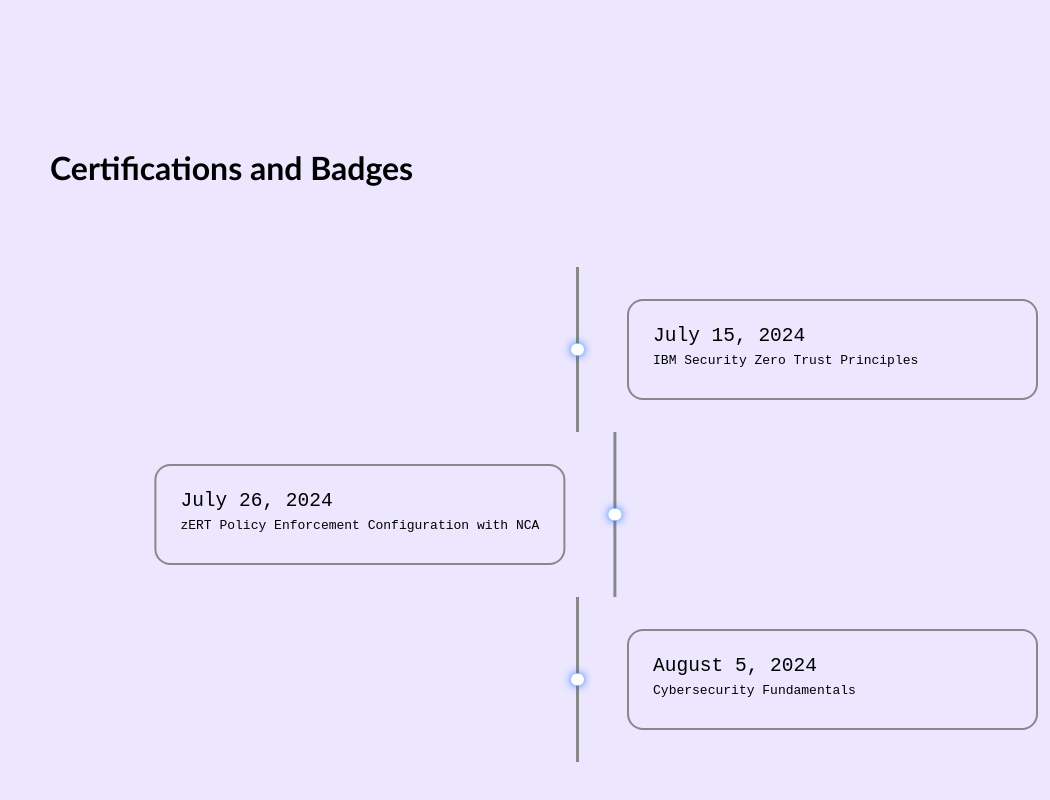
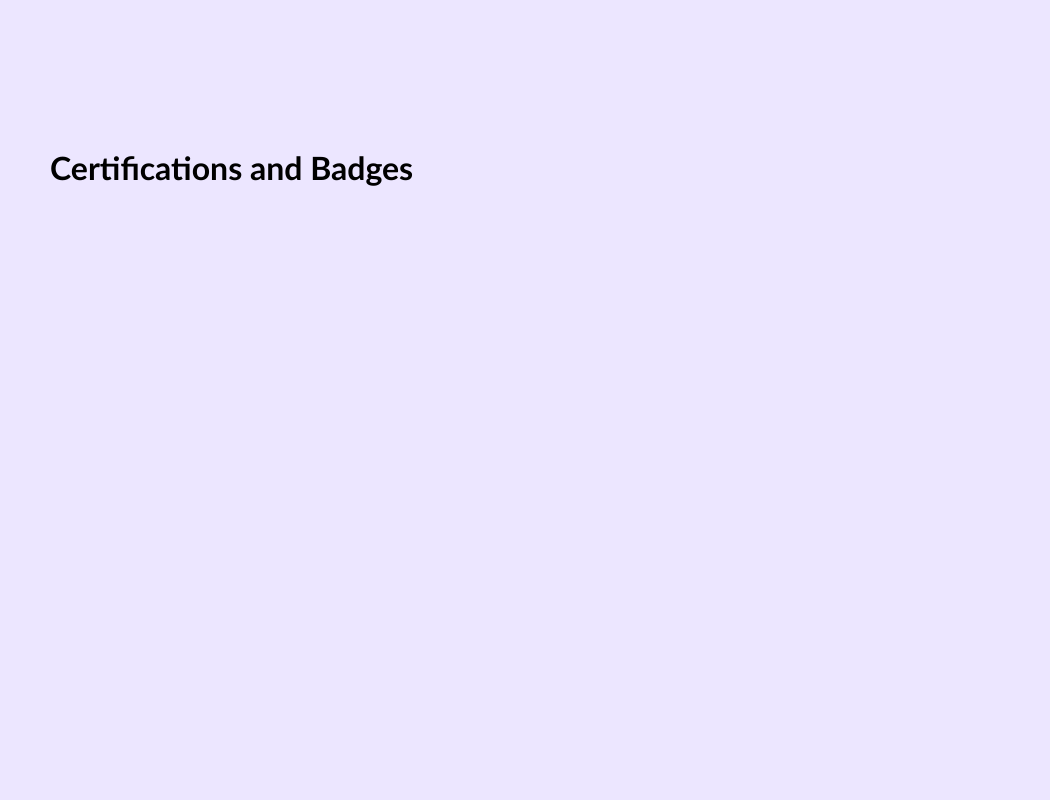
Before and after one commit to miguelclosa-ca/MyWebsite, a plain HTML site: page links/resume.html in a window 1280 px wide. Shown: the part 988-1788 px from the top of the page, without its empty margins (230-1280 px from the left). After the commit the page ends 1325 px from the top, so only its background shows below. Drawn offline with Linux system fonts and the light colour scheme.

Commit message:
Clean slate for timeline

```diff
--- a/links/resume.html
+++ b/links/resume.html
@@ -47,38 +47,6 @@
 
     <h1>Certifications and Badges </h1>
 
-    <div class="timeline">
-
-        <div class="checkpoint">
-
-            <div>
-                <h2>July 15, 2024</h2>
-                <p>
-                    IBM Security Zero Trust Principles
-                </p>
-            </div>
-        </div>
-
-        <div class="checkpoint">
-
-            <div>
-                <h2>July 26, 2024</h2>
-                <p>
-                    zERT Policy Enforcement Configuration with NCA
-                </p>
-            </div>
-        </div>
-
-        <div class="checkpoint">
-
-            <div>
-                <h2>August 5, 2024</h2>
-                <p>
-                    Cybersecurity Fundamentals
-                </p>
-            </div>
-        </div>
-
 
     </div>
 
--- a/style.css
+++ b/style.css
@@ -412,73 +412,6 @@ body{
 }
 
 
-/* resume.html certifications*/
-
-.timeline{
-
-    margin: 5em auto;
-    max-width: 34.15em;
-}
-
-.timeline h2, p{
-    font-weight: lighter;
-    font-family: monospace;
-}
-
-
-.checkpoint{
-    max-width: 34em;
-    padding-top: 2em;
-    padding-bottom: 2em ;
-}
-
-.checkpoint div{
-    border: 2px solid #888;
-    border-radius: 1em;
-    padding: 1.5em;
-}
-
-.checkpoint p{
-    line-height: 27px;
-    color: black;
-}
-
-.checkpoint:nth-child(odd){
-    border-left: 3px solid #888;
-    padding-left: 3em;
-    transform: translateX(17em);
-}
-
-.checkpoint:nth-child(even){
-    border-right: 3px solid #888;
-    padding-right: 3em;
-    transform: translateX(-9.35em);
-}
-
-.checkpoint:nth-child(odd)::before{
-    left: 0;
-}
-
-.checkpoint:nth-child(odd) div::before,.checkpoint:nth-child(even) div::before{
-    content: "";
-    background: #fff;
-    box-shadow: 0 0 0.5em #0d71fc;
-    width: 0.8em;
-    height: 0.8em;
-    position: absolute;
-    top: 50%;
-    transform: translateY(-50%);
-    border-radius: 50%;
-}
-
-.checkpoint:nth-child(odd) div::before{
-    left: -0.5em;
-}
-
-.checkpoint:nth-child(even) div::before{
-    right: -0.5em;
-}
-
 
 /* projects.html area */
 
```
